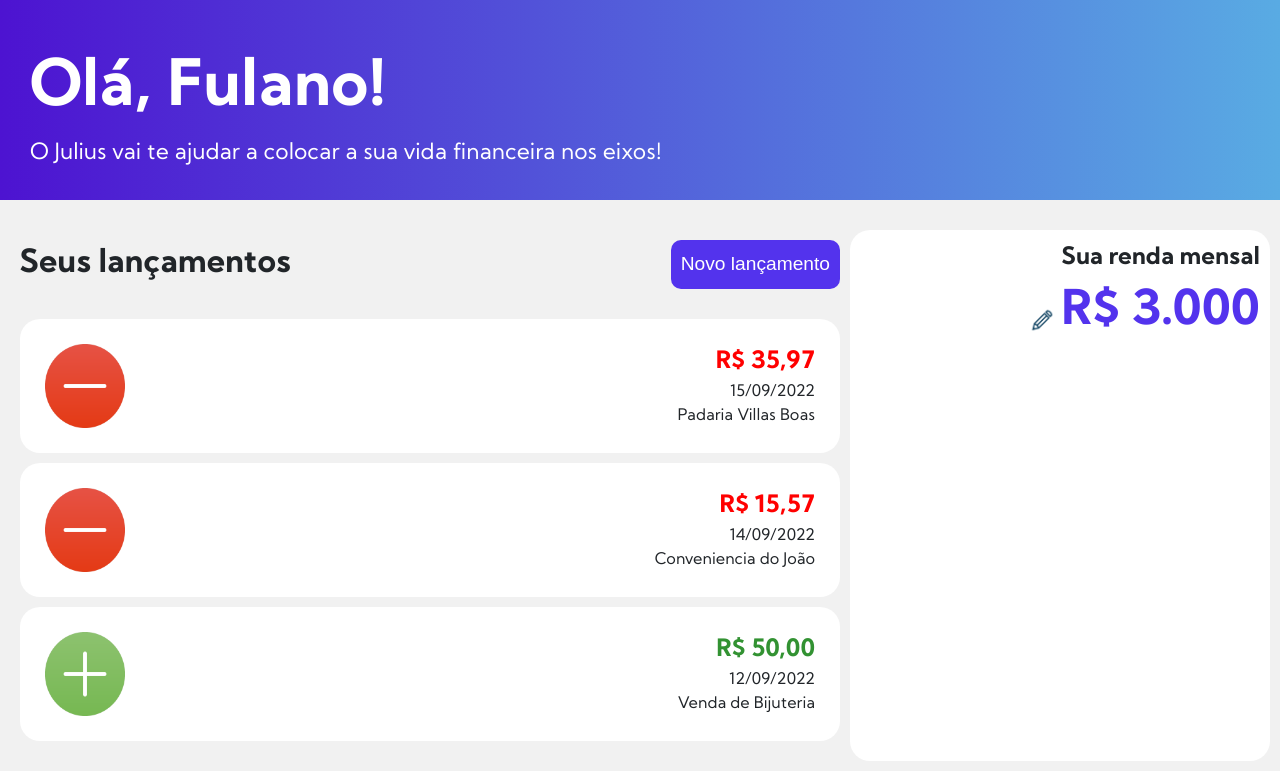
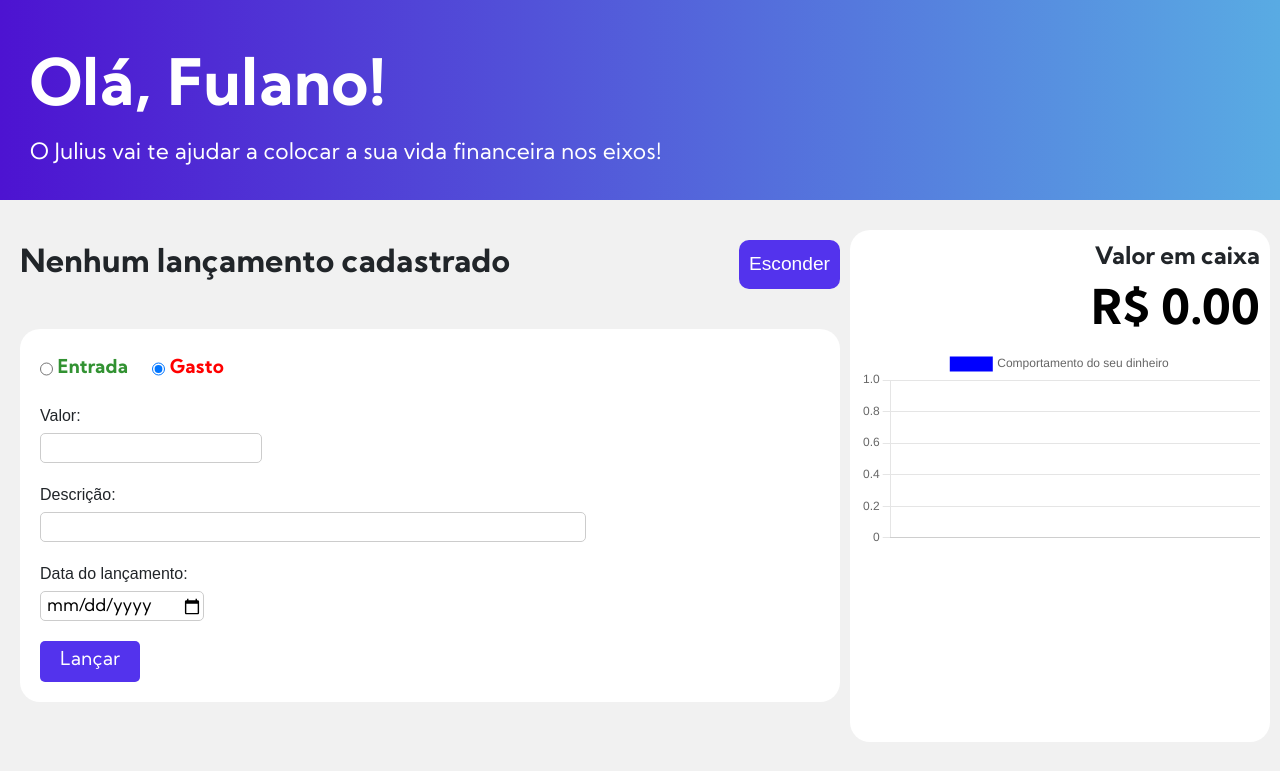
Before and after one commit to Ygor-Evaldt-dev/Web-App-Julius, a plain HTML site: page JULIUS-APP/index.html in a window 1280 px wide. Both pictures are taken after a click on the button "Novo lançamento". Shown: the part 59-830 px from the top of the page. Drawn offline with nearby package versions, Linux system fonts and the light colour scheme.

Commit message:
adicionado estilos finais, refatorado html e feito toda a parte backand da aplicação com JS

```diff
--- /dev/null
+++ b/JULIUS-APP/JS/index.js
@@ -0,0 +1,212 @@
+/*
+Observações:
+.trim() - Limpa a tabulação do "data" do botão;
+
+event.preventDefault(); - Previne o comportamento padrão de redirecionamento de página ao enviar o formulario
+
+.toLocaleDateString(); converte o valor da data para o valor da região do usuário que está utilizando programa
+
+LOCAL STORAGE = Armazenamento local do browser, Não grava array, precisa ser gravado em Json(o ideal seria banco de dados)
+
+*/
+
+/* Seletor de elementos da página */
+let $ = document.querySelector.bind(document);
+
+/* Formulário */
+function alternaFormulario() {
+  let formulario = document.getElementById("formularioLancamento");
+  let display = formulario.style.display;
+  if (display === "block") {
+    formulario.style.display = "none";
+  } else {
+    formulario.style.display = "block";
+  }
+
+  let botaoNovoLancamento = document.getElementById("novoLancamento");
+  let texto = botaoNovoLancamento.firstChild;
+  texto.data = texto.data.trim();
+  if (texto.data === "Esconder") {
+    texto.data = "Novo lançamento";
+  } else {
+    texto.data = "Esconder";
+  }
+}
+
+/* Configuração de  opções do gráfido*/
+const opcoesGrafico = {
+  responsive: true,
+  title: {
+    display: true,
+    text: "Dinheiro em caixa",
+  },
+  tooltips: {
+    mode: "index",
+    intersect: false,
+  },
+  hover: {
+    mode: "nearest",
+    intersect: true,
+  },
+  scales: {
+    xAxes: [
+      {
+        display: true,
+        scaleLabel: {
+          display: true,
+          labelString: "Dias",
+        },
+      },
+    ],
+    yAxes: [
+      {
+        display: true,
+        scaleLabel: {
+          display: true,
+          labelString: "Renda",
+        },
+      },
+    ],
+  },
+};
+
+/* Tratativa de lançamentos */
+let lancamentosArmazenados = localStorage.getItem("lancamentos");
+let lancamentos = lancamentosArmazenados
+  ? JSON.parse(lancamentosArmazenados)
+  : [];
+renderizaLancamentos();
+renderizaGrafico();
+
+function lancar(event) {
+  event.preventDefault();
+
+  // deixando o valor negativo quando necessário
+  const multiplicadorDoValor = $("#gasto").checked ? -1 : 1;
+
+  let lancamento = {
+    valor: parseFloat($("#valor").value) * multiplicadorDoValor,
+    descricao: $("#descricao").value,
+    dataLancamento: $("#dataLancamento").value,
+  };
+
+  // chamando funções
+  lancamentos.push(lancamento);
+  armazenarLancamentos();
+  limpaFormulario();
+  renderizaLancamentos();
+  renderizaGrafico();
+  $("#valor").focus();
+}
+
+function renderizaGrafico() {
+  if (lancamentos) {
+    const lancamentosOrdenados = lancamentos.sort(
+      (a, b) => new Date(a.dataLancamento) - new Date(b.dataLancamento)
+    );
+    let datas = [];
+    let valores = [];
+    let valorAtual = 0;
+    lancamentosOrdenados.forEach((lancamento) => {
+      const data = new Date(lancamento.dataLancamento).toLocaleDateString(
+        "pt-BR",
+        { timeZone: "UTC" }
+      );
+      datas.push(data);
+
+      valorAtual += lancamento.valor;
+      valores.push(valorAtual);
+    });
+
+    const corCurva = valorAtual < 0 ? "red" : "blue";
+    const config = {
+      type: "line",
+      data: {
+        labels: datas,
+        datasets: [
+          {
+            label: "Comportamento do seu dinheiro",
+            backgroundColor: corCurva,
+            borderColor: corCurva,
+            data: valores,
+            fill: false,
+          },
+        ],
+      },
+      options: opcoesGrafico,
+    };
+
+    const contexto = $("#graficoDinheiro").getContext("2d");
+    new Chart(contexto, config);
+  }
+}
+
+function armazenarLancamentos() {
+  localStorage.setItem("lancamentos", JSON.stringify(lancamentos));
+}
+
+function limpaFormulario() {
+  $("#valor").value = "";
+  $("#descricao").value = "";
+  $("#dataLancamento").value = "";
+}
+
+// Renderizando os lançamentos
+function renderizaLancamentos() {
+  if (lancamentos) {
+    let htmlLancamentos = "";
+    let dinheiroEmCaixa = 0;
+
+    for (let i = lancamentos.length - 1; i > -1; i--) {
+      let lancamento = lancamentos[i];
+
+      let valor = lancamento.valor;
+      dinheiroEmCaixa += valor;
+      let classeLancamento = valor > 0 ? "entrada" : "gasto";
+      let imagemLancamento = valor > 0 ? "mais.png" : "menos.png";
+
+      valor = valor.toLocaleString(undefined, {
+        minimumFractionDigits: 2,
+      });
+
+      let dataLancamento = new Date(
+        lancamento.dataLancamento
+      ).toLocaleDateString();
+
+      let html = `
+      <div class="blocoLancamento">
+        <div class="botoes">
+            <img class="imagemLancamento" src="img/${imagemLancamento}" alt="${classeLancamento}">
+            <button class="botaoRemover" onclick="removerLancamento(${i})">
+                <img id="excluiLancamento" src="img/lixeira.png" alt="Remover lançamento" />
+            </button>
+        </div>
+        <div class="descricaoLancamento">
+            <span class="valor ${classeLancamento}">R$ ${valor}</span>
+            <span>${dataLancamento}</span>
+            <span>${lancamento.descricao}</span>
+        </div>
+    </div>
+    `;
+      htmlLancamentos += html;
+    }
+
+    $("#areaLancamento").innerHTML = htmlLancamentos;
+    renderizaDinheiroEmCaixa(dinheiroEmCaixa);
+  }
+}
+
+// renderizando dinheiro em caixa
+function renderizaDinheiroEmCaixa(dinheiroEmCaixa) {
+  let renda = dinheiroEmCaixa.toLocaleString(undefined, {
+    minimumFractionDigits: 2,
+  });
+  $("#renda").innerText = `R$ ${renda}`;
+  let cor = "black";
+  if (dinheiroEmCaixa > 0) {
+    cor = "blue";
+  } else if (dinheiroEmCaixa < 0) {
+    cor = "red";
+  }
+  $("#renda").style.color = cor;
+}
--- a/JULIUS-APP/index.html
+++ b/JULIUS-APP/index.html
@@ -11,6 +11,8 @@
   <script src="https://cdn.jsdelivr.net/npm/bootstrap@5.1.3/dist/js/bootstrap.bundle.min.js"></script>
   <!-- Css -->
   <link rel="stylesheet" href="style/style.css">
+  <!-- Chart.js -->
+  <script src="https://cdnjs.cloudflare.com/ajax/libs/Chart.js/3.8.2/chart.min.js" integrity="sha512-zjlf0U0eJmSo1Le4/zcZI51ks5SjuQXkU0yOdsOBubjSmio9iCUp8XPLkEAADZNBdR9crRy3cniZ65LF2w8sRA==" crossorigin="anonymous" referrerpolicy="no-referrer"></script>
 
   <title>Julius</title>
 </head>
@@ -39,46 +41,40 @@
     <section id="esquerda" class="col-md-8">
       <section class="d-md-flex justify-content-between">
         <span id="lancamentos">
-          Seus lançamentos
+          Nenhum lançamento cadastrado
         </span>
-        <button id="novoLancamento" title="Novo lançamento">
-          Novo lançamento
-        </button>
+        <button id="novoLancamento" onclick="alternaFormulario()" title="Novo lançamento">Novo lançamento</button>
+      </section>
+      <section id="formularioLancamento">
+        <form onsubmit="lancar(event)">
+          <div id="blocoTipoLancamento">
+            <input type="radio" name="tipoLancamento" id="entrada">
+            <label for="entrada" class="entrada">Entrada</label>
+            <input type="radio" name="tipoLancamento" id="gasto" checked>
+            <label for="gasto" class="gasto">Gasto</label>
+          </div>
+          <label for="valor">Valor:</label>
+          <input type="number" name="valor" min="0" step="0.01" id="valor" required>
+          <label for="descricao">Descrição:</label>
+          <input type="text" name="descricao" id="descricao" required>
+          <label for="dataLancamento">Data do lançamento:</label>
+          <input type="date" name="dataLancamento" id="dataLancamento" required>
+          <button id="botaoLancar" title="Lançar">Lançar</button>
+        </form>
       </section>
       <section id="areaLancamento">
-        <div class="blocoLancamento">
-          <img src="img/menos.png" alt="Gasto">
-          <div class="descricaoLancamento">
-            <span class="valor gasto">R$ 35,97</span>
-            <span>15/09/2022</span>
-            <span>Padaria Villas Boas</span>
-          </div>
-        </div>
-        <div class="blocoLancamento">
-          <img src="img/menos.png" alt="Gasto">
-          <div class="descricaoLancamento">
-            <span class="valor gasto">R$ 15,57</span>
-            <span>14/09/2022</span>
-            <span>Conveniencia do João</span>
-          </div>
-        </div>
-        <div class="blocoLancamento">
-          <img src="img/mais.png" alt="Entrada">
-          <div class="descricaoLancamento">
-            <span class="valor entrada">R$ 50,00</span>
-            <span>12/09/2022</span>
-            <span>Venda de Bijuteria</span>
-          </div>
-        </div>
+
       </section>
     </section>
     <!-- Sessão direita -->
     <section id="direita" class="col-md-4">
-      <span id="labelRenda">Sua renda mensal</span>
-      <img src="img/editar.png" alt="Alterar a renda mensal">
-      <span id="renda">R$ 3.000</span>
+      <span id="labelRenda">Valor em caixa</span>
+      <span id="renda">R$ 0,00</span>
+      <canvas id="graficoDinheiro"></canvas>
     </section>
   </main>
+
+  <script src="JS/index.js"></script>
 </body>
 
 </html>
--- a/JULIUS-APP/style/style.css
+++ b/JULIUS-APP/style/style.css
@@ -26,6 +26,7 @@ button {
 /* variaveis */
 :root {
   --cor-destaque: #5333ed;
+  --cor-destaque-hover: #4626e4;
 }
 
 /* MARCA */
@@ -88,6 +89,72 @@ button {
   padding: 10px;
   border-radius: 10px;
 }
+#novoLancamento:hover {
+  background-color: var(--cor-destaque-hover);
+}
+
+/* Formulario de lançamento */
+#formularioLancamento {
+  display: none;
+  margin-top: 40px;
+  background-color: #ffffff;
+  padding: 20px;
+  border-radius: 20px;
+  font-family: "padrao";
+}
+#formularioLancamento input {
+  display: block;
+  margin: 5px 0 20px 0;
+  border: 1px solid #cccccc;
+  border-radius: 5px;
+  height: 30px;
+  font-family: "padrao";
+  font-size: 1.1em;
+  padding-left: 6px;
+  padding-top: 2px;
+}
+
+#blocoTipoLancamento {
+  margin: 5px 0 20px 0;
+}
+#blocoTipoLancamento input {
+  display: inline;
+  margin: 0px 0px;
+  vertical-align: middle;
+}
+#blocoTipoLancamento label {
+  vertical-align: middle;
+  font-family: "negrito";
+  font-size: 1.2rem;
+  margin-right: 20px;
+}
+
+#descricao {
+  width: 70%;
+}
+
+#excluiLancamento {
+  width: 20px;
+}
+.botaoRemover {
+  border-radius: 5px;
+  vertical-align: bottom;
+}
+
+#botaoLancar {
+  border: none;
+  outline: none;
+  background-color: var(--cor-destaque);
+  color: #ffffff;
+  font-family: "padrao";
+  font-size: 1.2em;
+  padding: 6px 20px;
+  border-radius: 5px;
+}
+#botaoLancar:hover {
+  background-color: var(--cor-destaque-hover);
+}
+
 #areaLancamento {
   margin-top: 30px;
 }
@@ -140,5 +207,4 @@ button {
 #renda {
   font-family: "negrito";
   font-size: 3rem;
-  color: var(--cor-destaque);
 }
```
